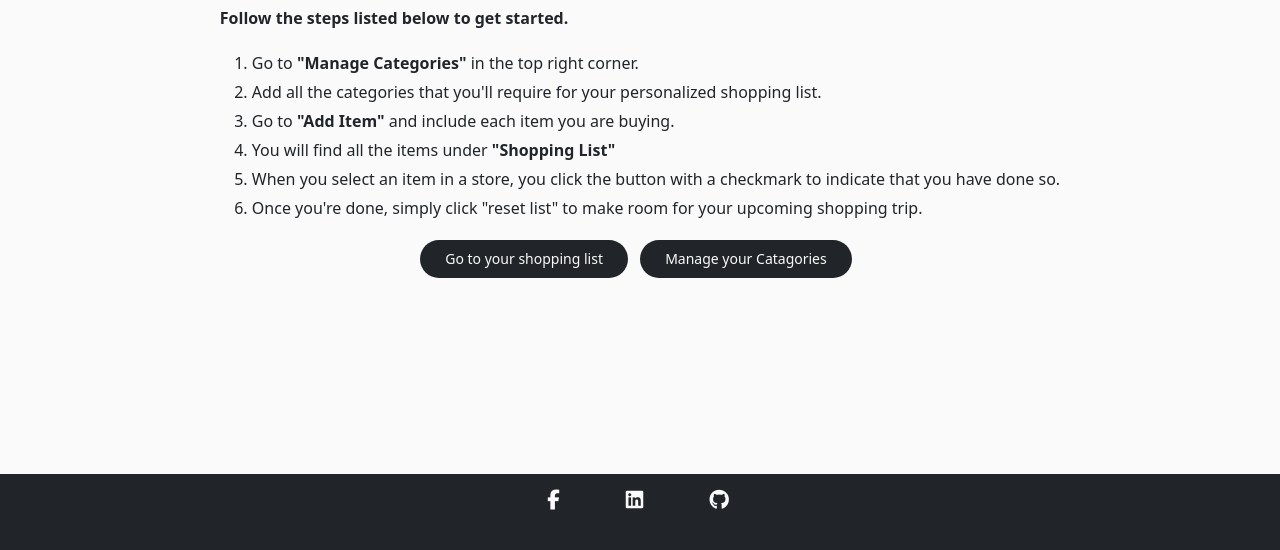
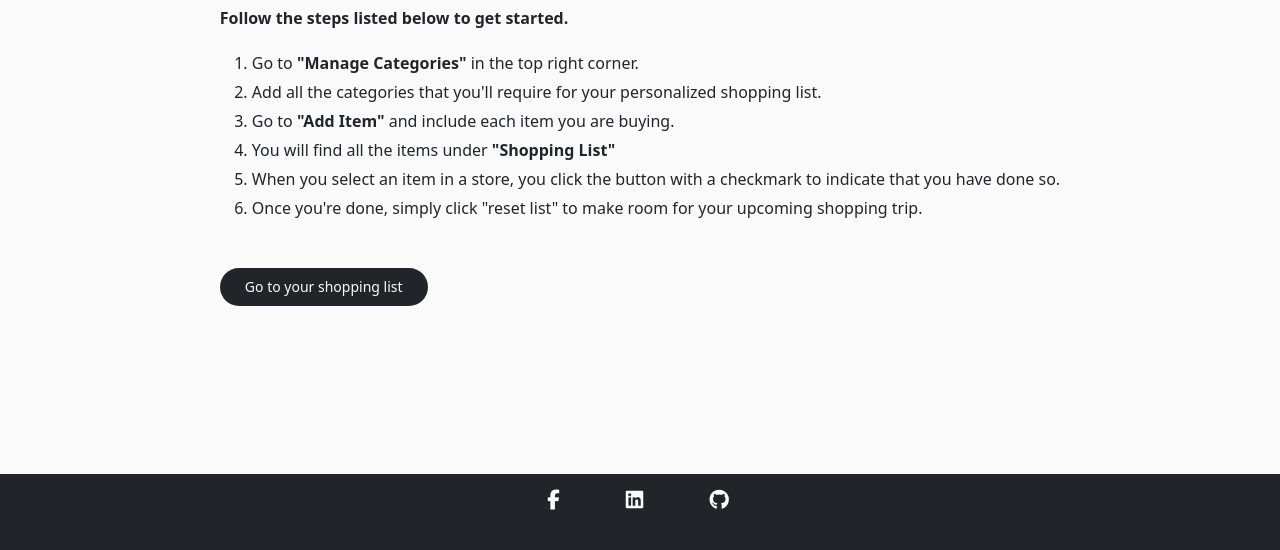
Before and after one commit to Stealthy20/grocery-shopping-list, a Django app: page / in a window 1280 px wide. Shown: the part 250-800 px from the top of the page. Run offline with Django 3.2, Linux system fonts and the light colour scheme; the visitor is signed in with stand-in values (Sample User, id 1); some libraries are stand-ins or nearby versions.

Commit message:
Heroku deployment

```diff
--- a/templates/base.html
+++ b/templates/base.html
@@ -8,7 +8,7 @@
     <meta name="viewport" content="width=device-width, initial-scale=1.0">
     <link href="https://cdn.jsdelivr.net/npm/bootstrap@5.0.1/dist/css/bootstrap.min.css" rel="stylesheet"
     integrity="sha384-+0n0xVW2eSR5OomGNYDnhzAbDsOXxcvSN1TPprVMTNDbiYZCxYbOOl7+AMvyTG2x" crossorigin="anonymous">
-    <link rel="icon" type="image/x-icon" href="/docs/favicon.ico">
+    <link rel="shortcut icon" type="image/png" href="{% static 'favicon.png' %}"/>
     <link rel="stylesheet" href="https://cdn.datatables.net/1.10.22/css/dataTables.bootstrap4.min.css">
     <script src="https://ajax.googleapis.com/ajax/libs/jquery/3.5.1/jquery.min.js"></script>
     <script src="https://cdn.datatables.net/1.10.22/js/jquery.dataTables.min.js"></script>
--- a/templates/index.html
+++ b/templates/index.html
@@ -24,9 +24,8 @@
                                 <li>Once you're done, simply click "reset list" to make room for your upcoming shopping trip.</li>
                             </ol>
                         </div>
-                        <div class="btn-div text-center">
+                        <div class="mt-5">
                             <a class="btn btn-global" href="{% url 'shopping_list' %}" role="button">Go to your shopping list</a>
-                            <a class="btn btn-global" href="{% url 'category' %}" role="button">Manage your Catagories</a>
                         </div>
                     </div>
                 </div>
@@ -54,7 +53,7 @@
                                 <li>Once you're done, simply click "reset list" to make room for your upcoming shopping trip.</li>
                             </ol>
                         </div>
-                        <div class="btn-div text-center">
+                        <div class="mt-5">
                             <a class="btn btn-global" href="{% url 'account_login' %}" role="button">Log In</a>
                             <a class="btn btn-global" href="{% url 'account_signup' %}" role="button">Sign Up</a>
                         </div>
```
Also changed, not shown: README.md, static/favicon/favicon.ico (renamed from docs/favicon.ico), static/favicon/favicon.png (added).
